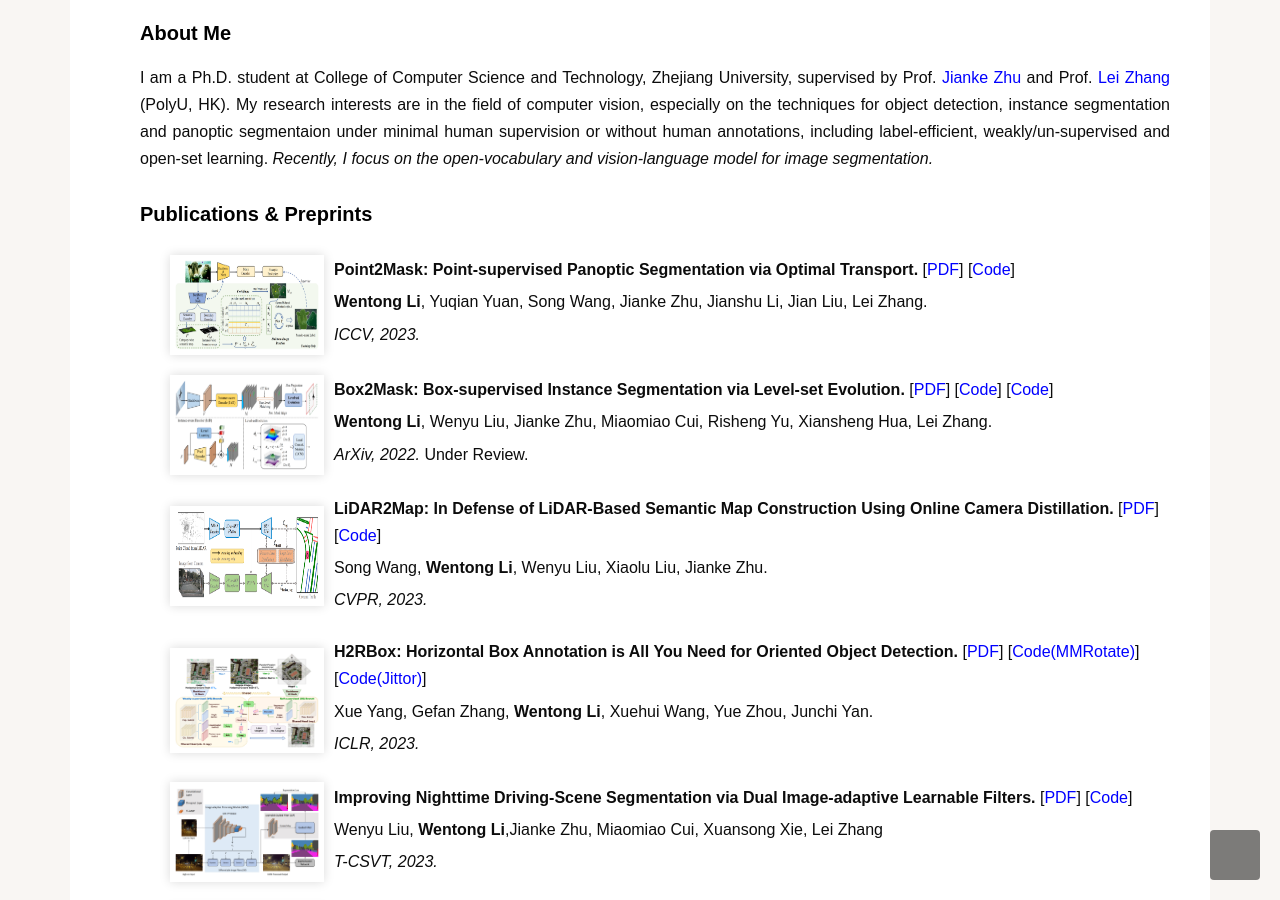
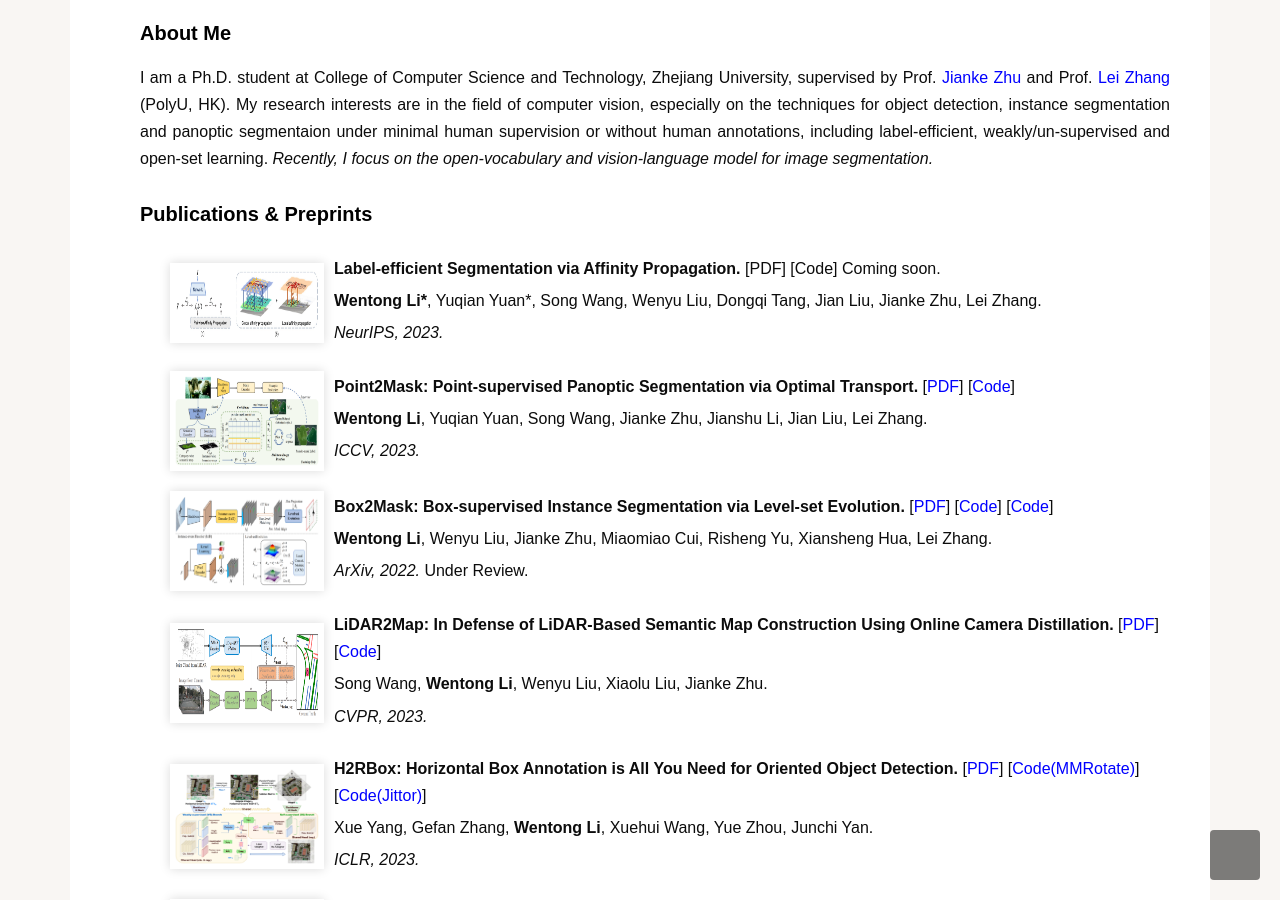
Before and after one commit to cslwt/cslwt.github.io, a Jekyll site: the page index.html, which Jekyll copies as it is, in a window 1280 px wide and 900 px high, scrolled down 339 px. Built offline with Jekyll 4.4.1, drawn with Linux system fonts in a browser that asks for light colours; some web fonts are replaced.

Commit message:
Update index.html

```diff
--- a/index.html
+++ b/index.html
@@ -102,6 +102,22 @@
 				<!--		(* Equal Contribution)  -->
 					<table class="mytable" cellspacing="0" cellpadding="0">
 
+						<tr>
+							<td width="174">
+								<img src="images/paper/APro_1.jpg" class=" img-bordered" alt="photo" width="174" height="80" hspace="10">
+							</td>
+							<td>
+								<p>
+									<b>Label-efficient Segmentation via Affinity Propagation.</b>
+									[PDF]
+									[Code] Coming soon.
+								</p>
+								<p> <b>Wentong Li*</b>, Yuqian Yuan*, Song Wang, Wenyu Liu, Dongqi Tang, Jian Liu, Jianke Zhu, Lei Zhang.</p>
+								<p>
+									<em>NeurIPS, 2023.</em>
+								<p>
+							</td>
+						</tr>
 
 						<tr>
 							<td width="174">
```
